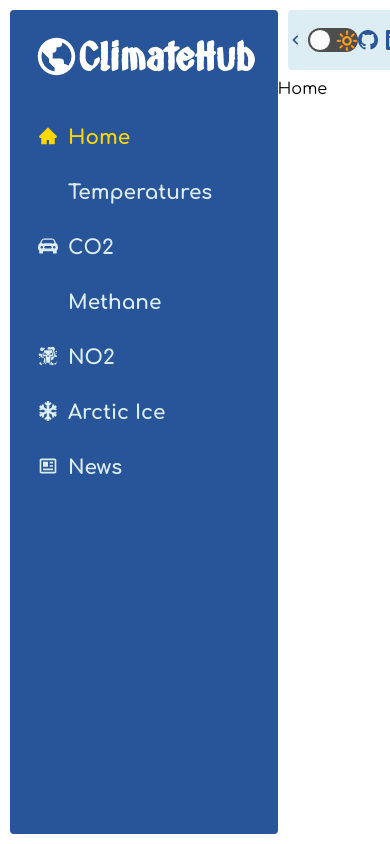
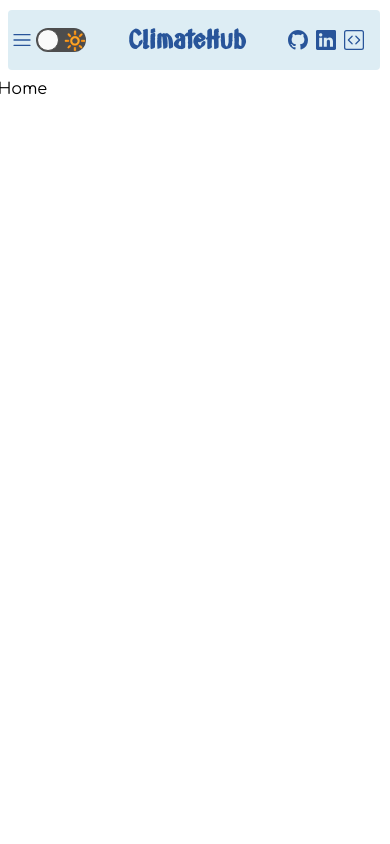
Before and after one commit to flavio-pinto/climate-hub, a React (Vite) app: page / in a window 390 px wide. Built offline with nearby package versions, Linux system fonts and the light colour scheme; some icons are missing.

Commit message:
[FEAT] Sidebar closed by default on smartphone viewports

```diff
--- a/src/App.tsx
+++ b/src/App.tsx
@@ -13,7 +13,7 @@ import { useState } from "react"
 
 function App() {
   const [darkMode, setDarkMode] = useState<boolean>(false)
-  const [sidebarOpen, setSidebarOpen] = useState<boolean>(true)
+  const [sidebarOpen, setSidebarOpen] = useState<boolean>(window.innerWidth >= 576)
 
   return (
     <div className={`app ${darkMode ? 'dark-mode' : ''}`}>
```
